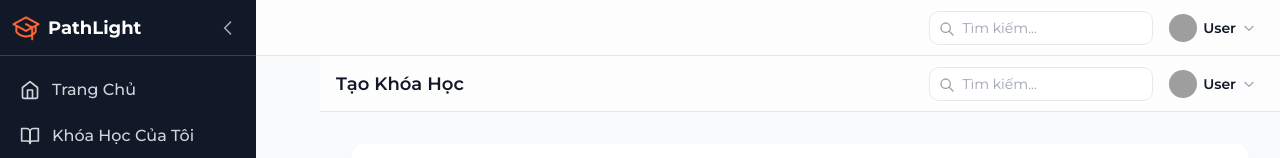
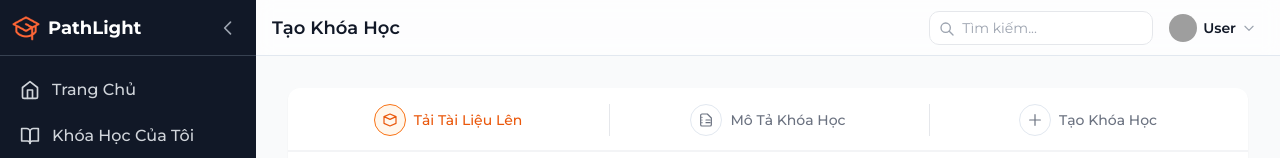
Before and after one commit to hqvjet/pathlight, a Next.js app in the folder frontend/: page /user/create-course in a window 1280 px wide. Shown: the top 158 px of the page. Built offline with nearby package versions, Linux system fonts and the light colour scheme; no server answers; grey boxes are pictures that could not be loaded.

Commit message:
remove the last remaining duplicate navbar

```diff
--- a/frontend/src/components/user/create-course/CreateCourseWizard.tsx
+++ b/frontend/src/components/user/create-course/CreateCourseWizard.tsx
@@ -6,8 +6,6 @@ import { UploadStep } from './UploadStep';
 import { MetaStep } from './MetaStep';
 import { ReviewStep } from './ReviewStep';
 import { SuccessStep } from './SuccessStep';
-import Layout from '@/components/common/Layout';
-import { useAuthContext } from '@/context/AuthContext';
 import { v4 as uuid } from 'uuid';
 import { showToast } from '@/utils/toast';
 
@@ -57,11 +55,7 @@ export function CreateCourseWizard() {
     setDraft(d => ({ ...d, step: 4 }));
   };
 
-  const { user: authUser } = useAuthContext();
-  const user = authUser ? { name: authUser.name, email: authUser.email, avatar_url: authUser.avatar_url } : undefined;
-
   return (
-  <Layout user={user} title="Tạo Khóa Học">
       <div className="max-w-7xl mx-auto px-4 sm:px-6 lg:px-8 pb-20 pt-6">
         <div className="bg-white rounded-xl shadow-sm overflow-hidden mt-2">
           <Stepper current={draft.step > 3 ? 3 : draft.step} onStepChange={setStep} />
@@ -105,7 +99,6 @@ export function CreateCourseWizard() {
             <span>Privacy Policy</span>
             <span>Terms & Condition</span>
         </footer>
-      </div>
-    </Layout>
+  </div>
   );
 }
```
